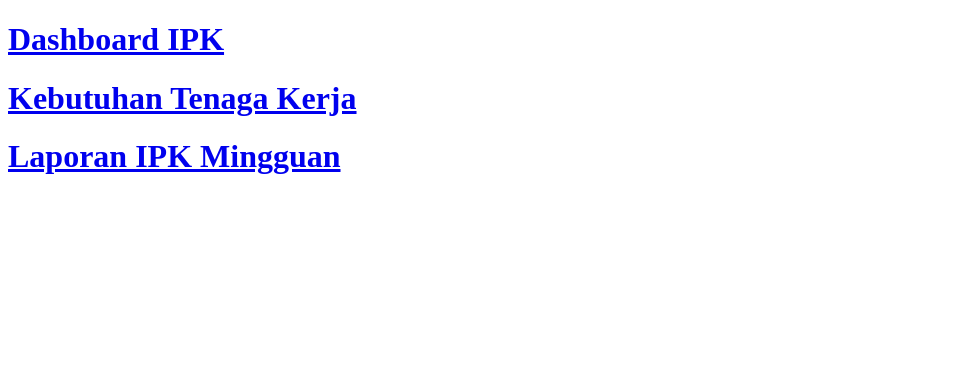
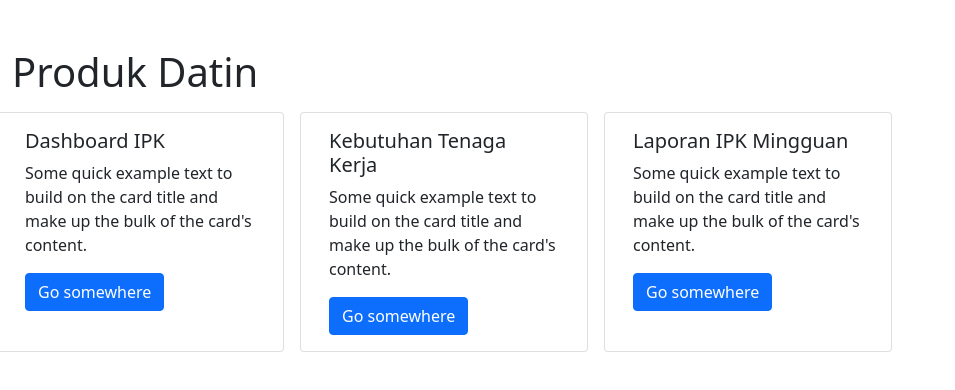
Before and after one commit to ilkompendek/produk-datin, a plain HTML site: page produk-datin/index.html in a window 1280 px wide. Shown: the whole page, without its empty margins (0-955 px from the left). Drawn offline with nearby package versions, Linux system fonts and the light colour scheme.

Commit message:
last commit today

```diff
--- a/produk-datin/data.js
+++ /dev/null
@@ -1,4 +0,0 @@
-{
-    "nama produk": "Laporan IPK",
-    "link": ""
-}
--- a/produk-datin/index.html
+++ b/produk-datin/index.html
@@ -4,14 +4,42 @@
 <head>
     <meta charset="UTF-8">
     <meta http-equiv="X-UA-Compatible" content="IE=edge">
+    <link href="https://cdn.jsdelivr.net/npm/bootstrap@5.0.2/dist/css/bootstrap.min.css" rel="stylesheet" integrity="sha384-EVSTQN3/azprG1Anm3QDgpJLIm9Nao0Yz1ztcQTwFspd3yD65VohhpuuCOmLASjC" crossorigin="anonymous">
     <meta name="viewport" content="width=device-width, initial-scale=1.0">
     <title>Index</title>
 </head>
 
 <body>
-    <h1><a href="dashboard.html">Dashboard IPK</a></h1>
+    <div class="row mt-5 mx-auto">
+        <h1>Produk Datin</h1>
+    </div>
+    <div class="row">
+        <div class="col-3 m-2 card" style="width: 18rem;">
+            <div class="card-body">
+                <h5 class="card-title">Dashboard IPK</h5>
+                <p class="card-text">Some quick example text to build on the card title and make up the bulk of the card's content.</p>
+                <a href="dashboard.html" class="btn btn-primary">Go somewhere</a>
+            </div>
+        </div>
+        <div class="col-3 m-2 card" style="width: 18rem;">
+            <div class="card-body">
+                <h5 class="card-title">Kebutuhan Tenaga Kerja</h5>
+                <p class="card-text">Some quick example text to build on the card title and make up the bulk of the card's content.</p>
+                <a href="mba-aris.html" class="btn btn-primary">Go somewhere</a>
+            </div>
+        </div>
+        <div class="col-3 m-2 card" style="width: 18rem;">
+            <div class="card-body">
+                <h5 class="card-title">Laporan IPK Mingguan</h5>
+                <p class="card-text">Some quick example text to build on the card title and make up the bulk of the card's content.</p>
+                <a href="laporan-ipk.html" class="btn btn-primary">Go somewhere</a>
+            </div>
+        </div>
+    </div>
+    <!-- <h1><a href="dashboard.html">Dashboard IPK</a></h1>
     <h1><a href="mba-aris.html">Kebutuhan Tenaga Kerja</a></h1>
-    <h1><a href="laporan-ipk.html">Laporan IPK Mingguan</a></h1>
+    <h1><a href="laporan-ipk.html">Laporan IPK Mingguan</a></h1> -->
+    <script src="https://cdn.jsdelivr.net/npm/bootstrap@5.0.2/dist/js/bootstrap.bundle.min.js" integrity="sha384-MrcW6ZMFYlzcLA8Nl+NtUVF0sA7MsXsP1UyJoMp4YLEuNSfAP+JcXn/tWtIaxVXM" crossorigin="anonymous"></script>
 </body>
 
 </html>
```
Also changed, not shown: produk-datin/mba-aris.html (+1 -3 lines).
